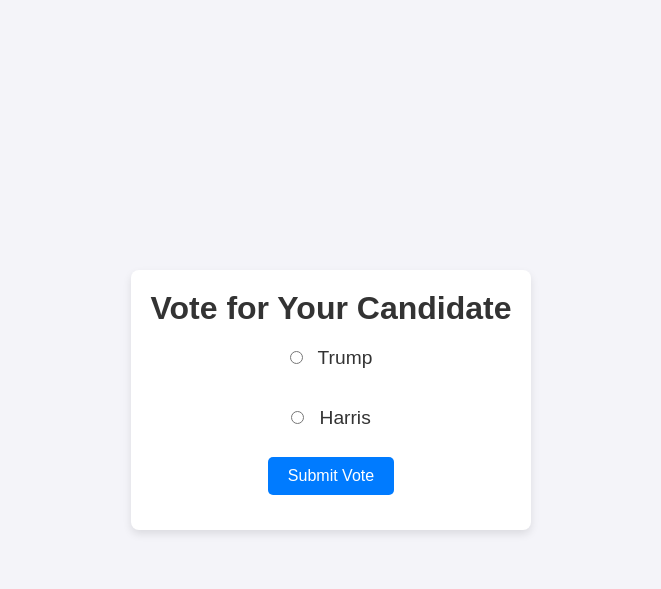
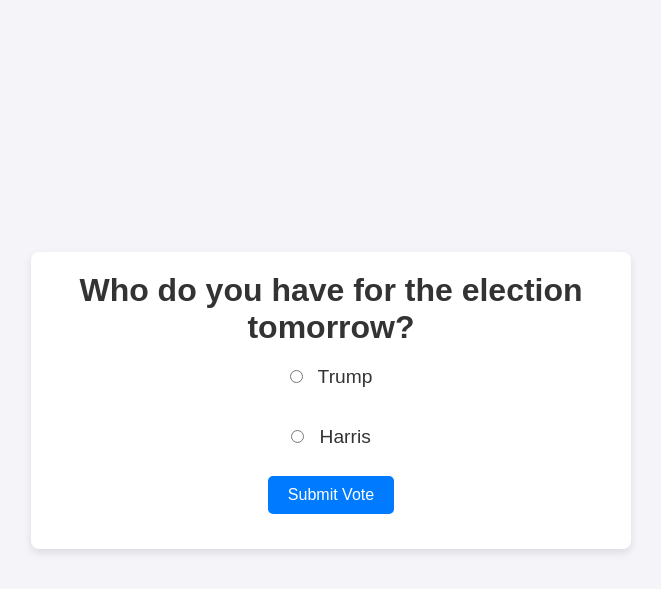
Before and after one commit to H20rj/APGovProj, a Flask app: page / in a window 1280 px wide. Shown: the top 589 px of the page, without its empty margins (309-970 px from the left). Run offline with Flask 3, Linux system fonts and the light colour scheme.

Commit message:
Changed Directories around

```diff
--- a/templates/index.html
+++ b/templates/index.html
@@ -8,7 +8,7 @@
 </head>
 <body>
     <div class="container">
-        <h1>Vote for Your Candidate</h1>
+        <h1>Who do you have for the election tomorrow?</h1>
         <form id="voteForm">
             <label>
                 <input type="radio" name="candidate" value="Trump"> Trump
```
Also changed, not shown: votes.db.
